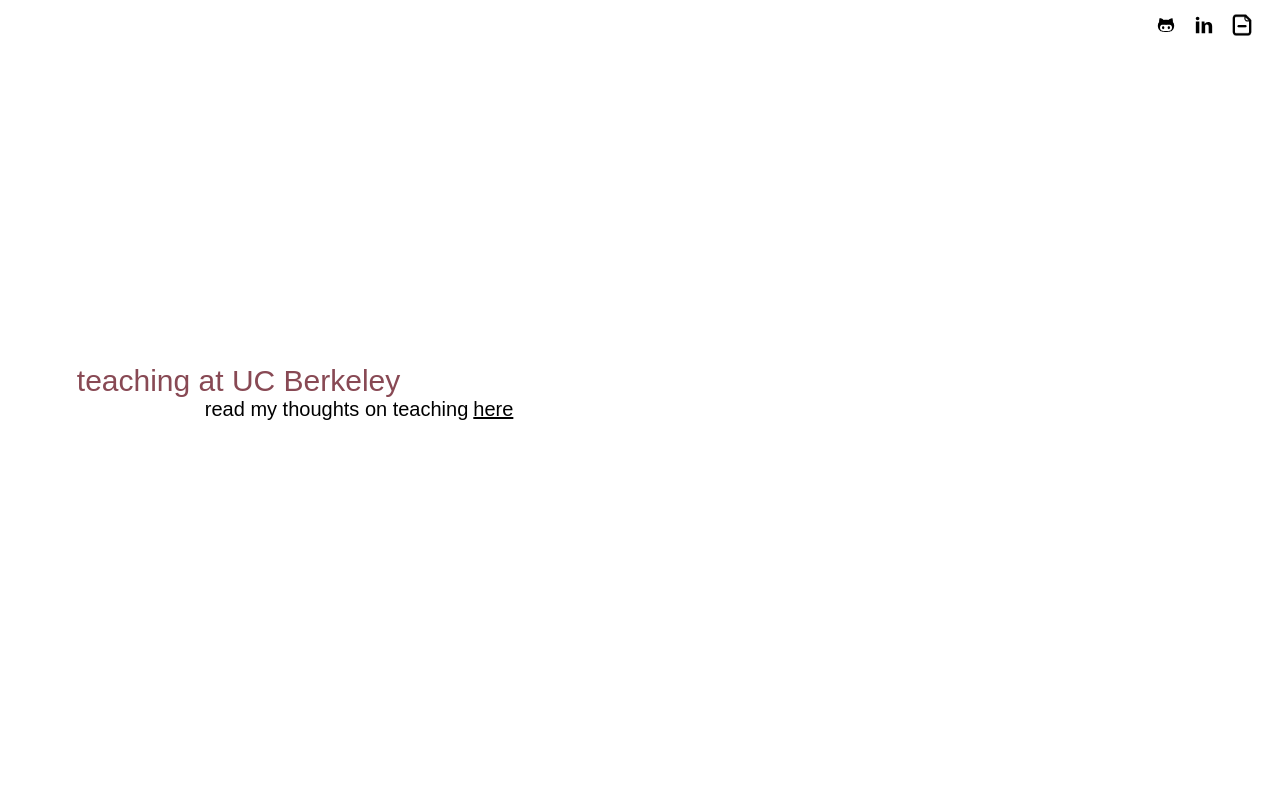
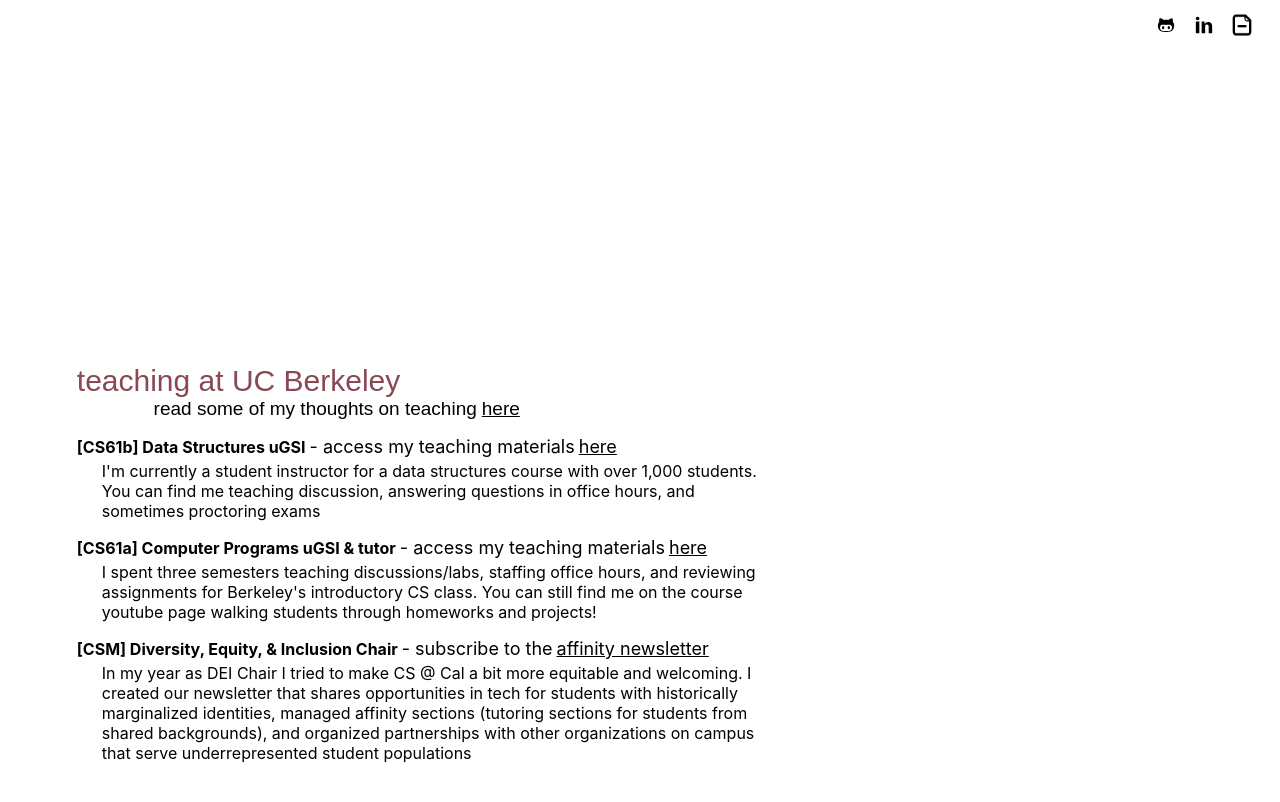
Before and after one commit to abigailrb03/personal-site, a React (Create React App) app: page / in a window 1280 px wide. Shown: the part 740-1542 px from the top of the page. Built offline with nearby package versions, Linux system fonts and the light colour scheme.

Commit message:
added teaching section

```diff
--- a/src/App.js
+++ b/src/App.js
@@ -10,7 +10,7 @@ function App() {
       <NavBar/>
       <Elsewhere/>
       <About/>
-      <Teaching/>
+      <div id='teaching1'> <Teaching/> </div>
     </div>
   );
 }
--- a/src/NavBar.js
+++ b/src/NavBar.js
@@ -4,9 +4,9 @@ export default function NavBar() {
     return (
         <div className='nav-bar'>
             <a href='#' className='nav-button'>about</a>
-            <a href='#' className='nav-button'>teaching</a>
+            <a href='#teaching1' className='nav-button'>teaching</a>
             <a href='https://medium.com/@abbyramirez03' target='_blank' className='nav-button'>writing</a>
-            <a href='#' className='nav-button'>projects</a>
+            <a href='#' className='nav-button'>work</a>
         </div>
 
     )
--- a/src/pages/About.css
+++ b/src/pages/About.css
@@ -18,7 +18,7 @@
     justify-content: center;
     /* background-color: beige; */
     height: 55%;
-    margin: 4vw;
+    margin: 6vw;
 }
 
 .hey-there {
@@ -34,7 +34,7 @@
 
 .subtext {
     display: flex;
-    font-size: 18px;
+    font-size: 19px;
 }
 
 .main-text {
@@ -52,7 +52,7 @@
     height: 100%;
     width: 50%;
     flex-direction: column;
-    padding-left: 3vw;
+    padding-left: 6vw;
 }
 
 .img-component-wrapper {
--- a/src/pages/About.js
+++ b/src/pages/About.js
@@ -44,7 +44,7 @@ export default function About() {
             <div className='right'>
                 <div className='img-component-wrapper'>
                     <div className='img-wrapper'>
-                        <img src = {pic2} className='pic'></img>
+                        <img src = {exploPic1} className='pic'></img>
                     </div>
                     <div className='hobbies'>
                         <div className='i-love-to'>
--- a/src/pages/Teaching.css
+++ b/src/pages/Teaching.css
@@ -3,10 +3,9 @@
 }
 
 .teaching-left{
-    width: 50%;
+    width: 60%;
     height: 100%;
     display: flex;
-    /* background-color: beige; */
     flex-direction: column;
     justify-content: center;
 }
@@ -16,7 +15,6 @@
     flex-direction: column;
     align-self: flex-start;
     padding-left: 6vw;
-    /* background-color: aliceblue; */
     text-align: left;
     height: 40%;
 }
@@ -33,9 +31,9 @@
 
 .teaching-thoughts-text-wrapper {
     display: flex;
-    padding-left: 10vw;
+    padding-left: 6vw;
     flex-direction: row;
-    font-size: 20px;
+    font-size: 19px;
     font-family: 'Raleway', sans-serif;
 }
 
@@ -44,3 +42,33 @@
     font-family: 'Raleway', sans-serif;
     color: #000;
 }
+
+.teaching-experience-header {
+    display: flex;
+    flex-direction: row;
+    padding-top: 2vh;
+    padding-bottom: .5vh;
+    align-items: baseline;
+  }
+
+  .teaching-resources-text-wrapper {
+    display: flex;
+    font-size: 22px;
+  }
+
+  .teaching-resources-text {
+    display: flex;
+    padding-left: 4px;
+    font-size: 18px;
+  }
+
+  .teaching-materials-link {
+    text-decoration: underline;
+    padding-left: 4px;
+    font-size: 18px;
+    color: #000;
+  }
+
+  .teaching-experience-body {
+    margin-left: 25px;
+  }
--- a/src/pages/Teaching.js
+++ b/src/pages/Teaching.js
@@ -9,11 +9,64 @@ import './Teaching.css';
                     </div>
                     <div className='teaching-thoughts-text-wrapper'>
                         <div className='teaching-thoughts-text'>
-                            read my thoughts on teaching
+                            read some of my thoughts on teaching
                         </div>
                         <a href='https://medium.com/@abbyramirez03/reflections-on-teaching-and-learning-at-uc-berkeley-b027e69575e6' target='_blank' className='teaching-medium-link'> here </a>
                     </div>
+
+                    <div className='teaching-experience-module'>
+                        <div className='teaching-experience-header'>
+                            <b>[CS61b] Data Structures uGSI</b>
+                            <div className='teaching-resources-text-wrapper'>
+                            <div className='teaching-resources-text'>
+                                - access my teaching materials
+                            </div>
+                            <a href=''
+                                target='_blank'
+                                className='teaching-materials-link'> here </a>
+                        </div>
+                        </div>
+                        <div className='teaching-experience-body'>
+                            I'm currently a student instructor for a data structures course with over 1,000 students. You can find me teaching discussion, answering questions in office hours, and sometimes proctoring exams
+                        </div>
+                    </div>
+
+                    <div className='teaching-experience-module'>
+                        <div className='teaching-experience-header'>
+                            <b>[CS61a] Computer Programs uGSI & tutor</b>
+                            <div className='teaching-resources-text-wrapper'>
+                            <div className='teaching-resources-text'>
+                                - access my teaching materials
+                            </div>
+                            <a href='https://abigailrb03.github.io/61a-teaching/'
+                                target='_blank'
+                                className='teaching-materials-link'> here </a>
+                        </div>
+                        </div>
+                        <div className='teaching-experience-body'>
+                            I spent three semesters teaching discussions/labs, staffing office hours, and reviewing assignments for Berkeley's introductory CS class. You can still find me on the course youtube page walking students through homeworks and projects!
+                        </div>
+                    </div>
+
+                    <div className='teaching-experience-module'>
+                        <div className='teaching-experience-header'>
+                            <b>[CSM] Diversity, Equity, & Inclusion Chair</b>
+                            <div className='teaching-resources-text-wrapper'>
+                            <div className='teaching-resources-text'>
+                                - subscribe to the
+                            </div>
+                            <a href='https://forms.gle/BgiFcSNTGHsgbKqF9'
+                                target='_blank'
+                                className='teaching-materials-link'> affinity newsletter </a>
+                        </div>
+                        </div>
+                        <div className='teaching-experience-body'>
+                            In my year as DEI Chair I tried to make CS @ Cal a bit more equitable and welcoming. I created our newsletter that shares opportunities in tech for students with historically marginalized identities, managed affinity sections (tutoring sections for students from shared backgrounds), and organized partnerships with other organizations on campus that serve underrepresented student populations
+                        </div>
+                    </div>
+
                 </div>
+
             </div>
             <div className='teaching-right'>
 
```
